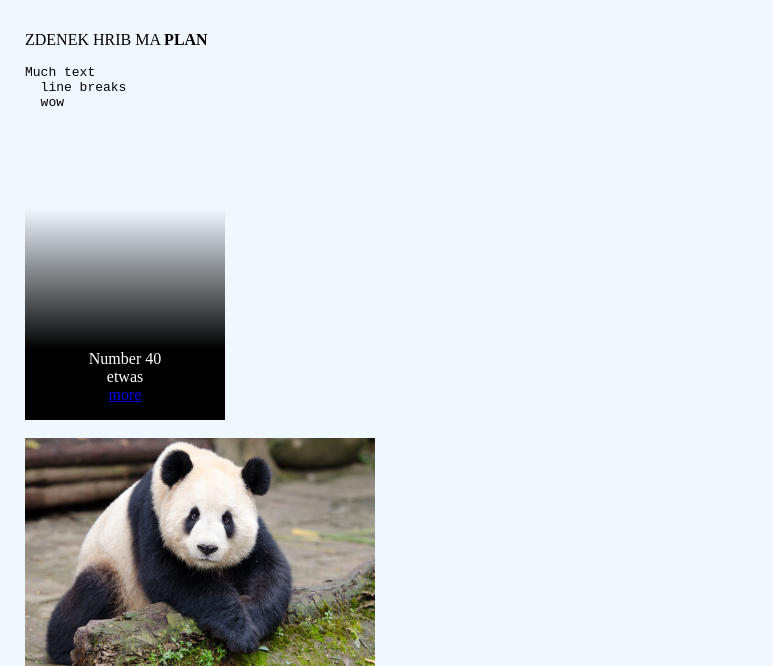
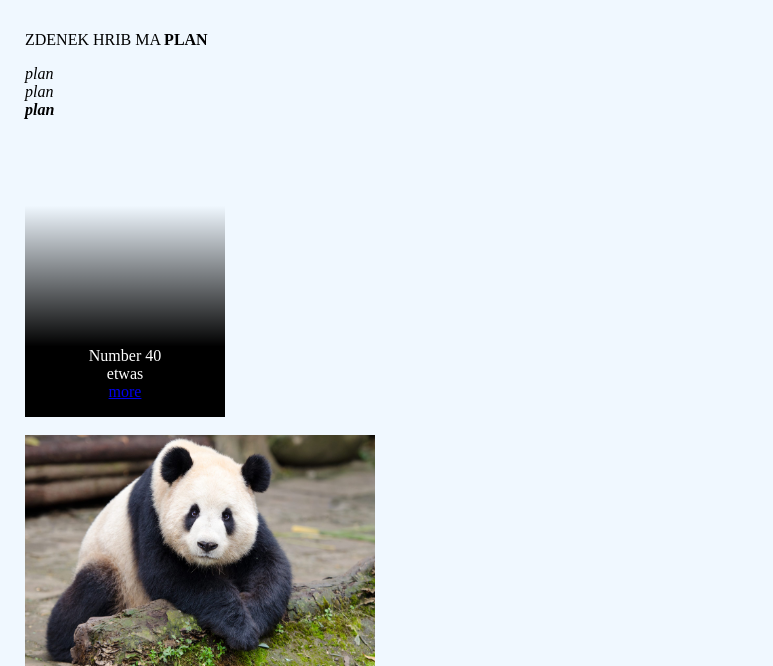
Before and after one commit to knihovnik2/knihovnik2.github.io, a plain HTML site: page index.html in a window 1280 px wide. Shown: the part 134-800 px from the top of the page, without its empty margins (0-773 px from the left). Drawn offline with Linux system fonts and the light colour scheme.

Commit message:
zdenek hrib ma naformatovanej <i> plan </i>

```diff
--- a/index.html
+++ b/index.html
@@ -10,11 +10,8 @@
       <h1>Hello, world!</h1>
       <p><a href="kalkulacka.html" class="cudlik">Kalkulačka</a></p>
       <br>
-      <p>ZDENEK HRIB MA <b>PLAN</b></p>
-      <pre>Much text
-  line breaks
-  wow
-      </pre>
+      <p>ZDENEK HRIB MA <b> PLAN </b></p>
+      <p><i> plan <br> plan <br><b> plan </b></i></p>
       <div class="gradient" style="width:200px; height:282px; position:relative">
         <p class="v_gradientu">Number 40<br>etwas<br><a href="https://github.com/knihovnik2" title="more info">more</a></p>
       </div>
```
